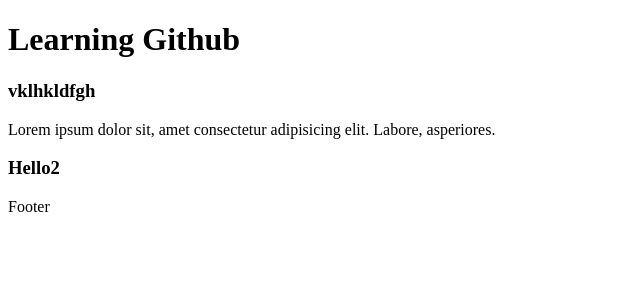
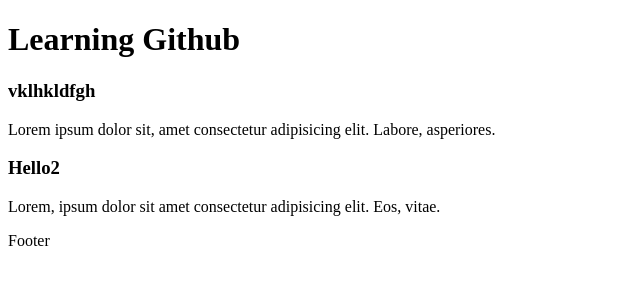
Before and after one commit to tetianako-prog/git-tutorial, a plain HTML site: page index.html in a window 1280 px wide. Shown: the whole page, without its empty margins (0-640 px from the left). Drawn offline with Linux system fonts and the light colour scheme.

Commit message:
Add paragraph to section-4

```diff
--- a/index.html
+++ b/index.html
@@ -19,7 +19,11 @@
 
     <h3>Hello2</h3>
     <section class="section-1"></section>
-    <section class="section-4"></section>
+    <section class="section-4">
+      <p>
+        Lorem, ipsum dolor sit amet consectetur adipisicing elit. Eos, vitae.
+      </p>
+    </section>
     <footer class="footer">Footer</footer>
   </body>
 </html>
```
